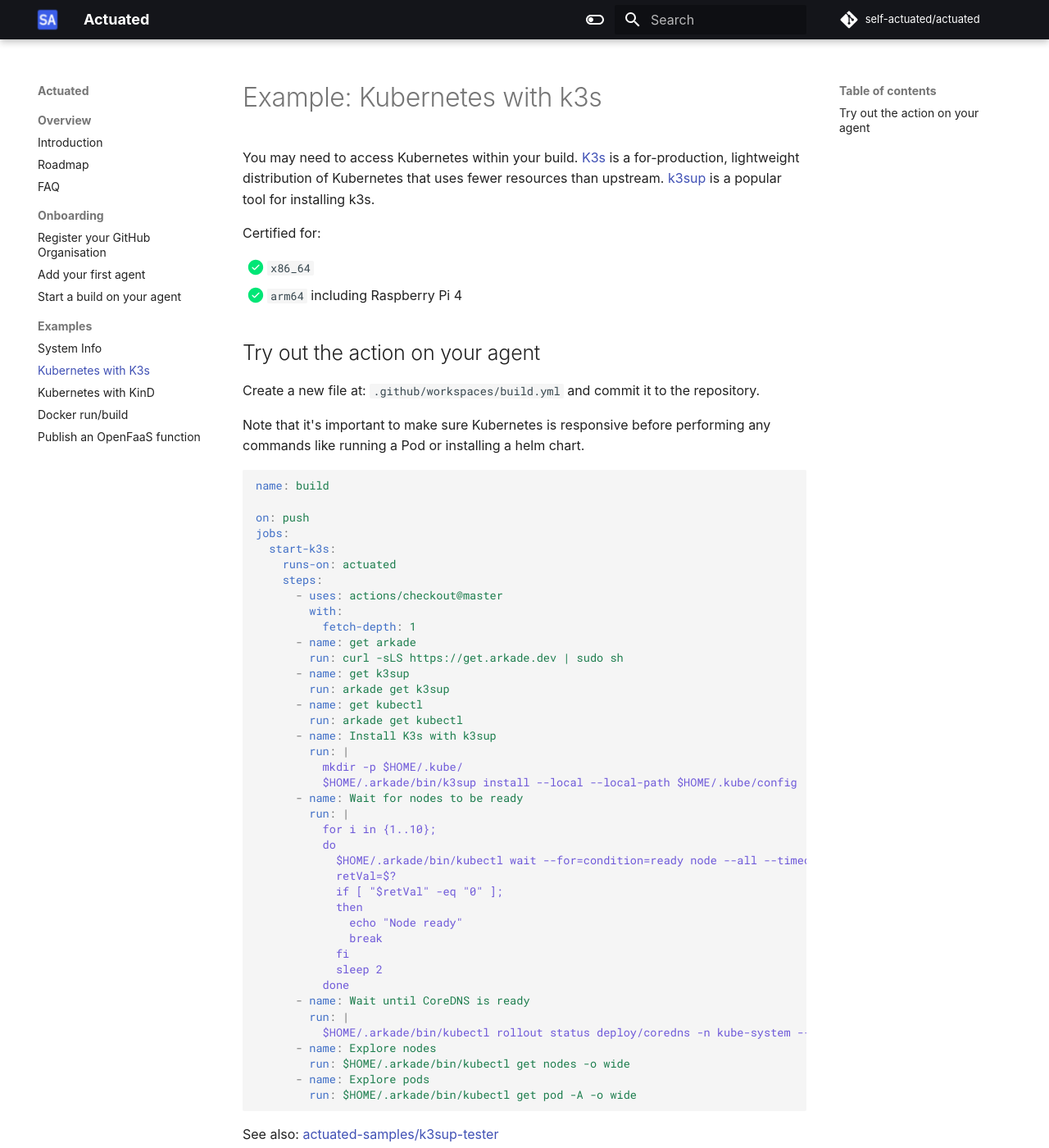
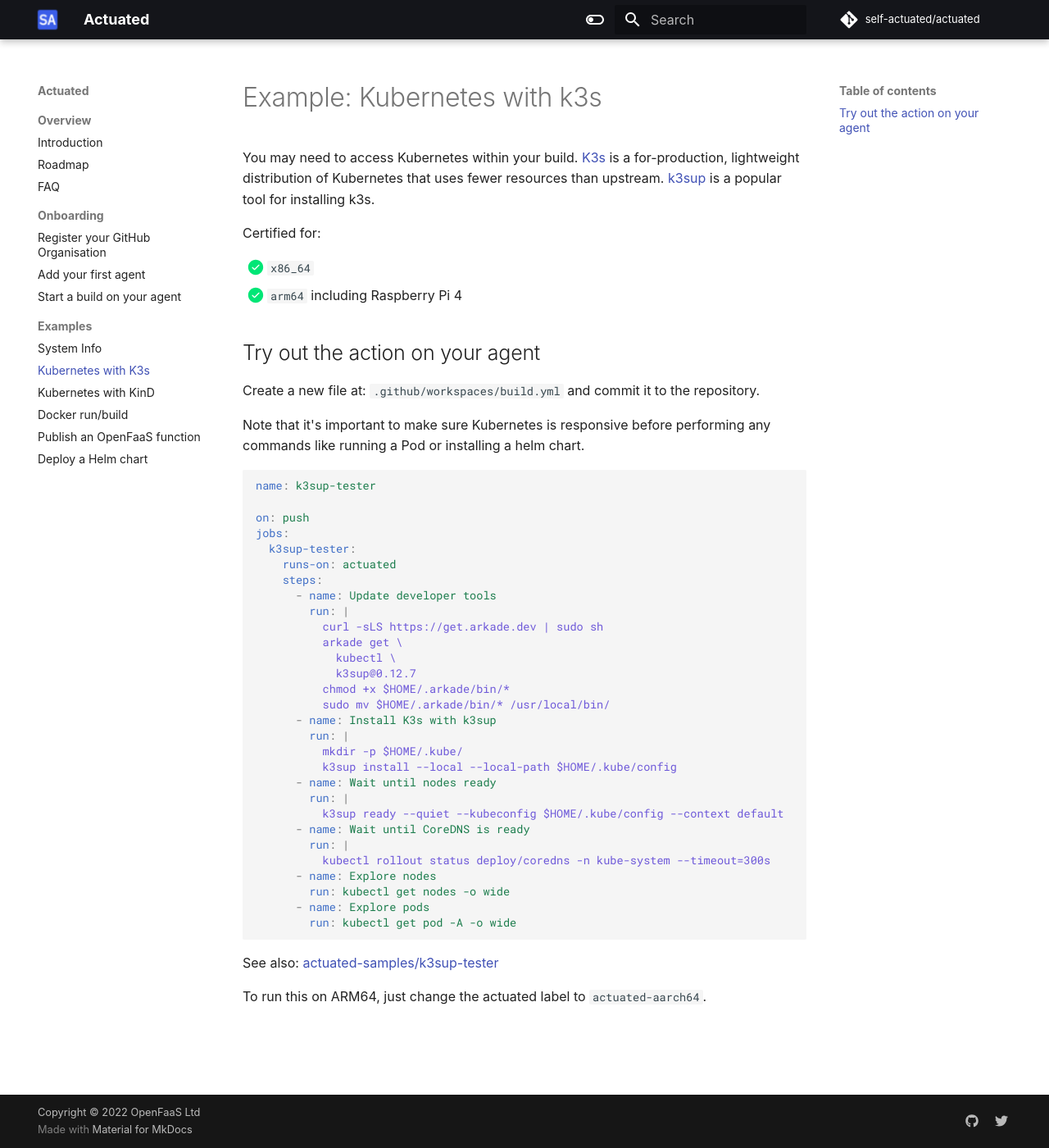
Before and after one commit to welteki/docs.actuated.dev, an MkDocs documentation site: the page built from docs/examples/k3s.md, in a window 1280 px wide and 1400 px high. Shown: the whole window at 82% size. Built offline with MkDocs 1.6.1 and Material for MkDocs 9.7.7, drawn with Linux system fonts in a browser that asks for light colours; some web fonts are replaced.

Commit message:
Update eaxmples to cover OpenFaaS and Helm
Signed-off-by: Alex Ellis (OpenFaaS Ltd) <alexellis2@gmail.com>

````diff
--- a/docs/examples/k3s.md
+++ b/docs/examples/k3s.md
@@ -14,46 +14,35 @@
 Note that it's important to make sure Kubernetes is responsive before performing any commands like running a Pod or installing a helm chart.
 
 ```yaml
-name: build
+name: k3sup-tester
 
 on: push
 jobs:
-  start-k3s:
+  k3sup-tester:
     runs-on: actuated
     steps:
-      - uses: actions/checkout@master
-        with:
-          fetch-depth: 1
-      - name: get arkade
-        run: curl -sLS https://get.arkade.dev | sudo sh
-      - name: get k3sup
-        run: arkade get k3sup
-      - name: get kubectl
-        run: arkade get kubectl
+      - name: Update developer tools
+        run: |
+          curl -sLS https://get.arkade.dev | sudo sh
+          arkade get \
+            kubectl \
+            k3sup@0.12.7
+          chmod +x $HOME/.arkade/bin/*
+          sudo mv $HOME/.arkade/bin/* /usr/local/bin/
       - name: Install K3s with k3sup
         run: |
           mkdir -p $HOME/.kube/
-          $HOME/.arkade/bin/k3sup install --local --local-path $HOME/.kube/config
-      - name: Wait for nodes to be ready
+          k3sup install --local --local-path $HOME/.kube/config
+      - name: Wait until nodes ready
         run: |
-          for i in {1..10};
-          do
-            $HOME/.arkade/bin/kubectl wait --for=condition=ready node --all --timeout=300s
-            retVal=$?
-            if [ "$retVal" -eq "0" ];
-            then
-              echo "Node ready"
-              break
-            fi
-            sleep 2
-          done
+          k3sup ready --quiet --kubeconfig $HOME/.kube/config --context default
       - name: Wait until CoreDNS is ready
         run: |
-          $HOME/.arkade/bin/kubectl rollout status deploy/coredns -n kube-system --timeout=300s
+          kubectl rollout status deploy/coredns -n kube-system --timeout=300s
       - name: Explore nodes
-        run: $HOME/.arkade/bin/kubectl get nodes -o wide
+        run: kubectl get nodes -o wide
       - name: Explore pods
-        run: $HOME/.arkade/bin/kubectl get pod -A -o wide
+        run: kubectl get pod -A -o wide
 ```
 
 See also: [actuated-samples/k3sup-tester](https://github.com/actuated-samples/k3sup-tester/blob/master/.github/workflows/build.yml)
--- a/mkdocs.yml
+++ b/mkdocs.yml
@@ -100,6 +100,7 @@
       - Kubernetes with KinD: examples/kind.md
       - Docker run/build: examples/docker.md
       - Publish an OpenFaaS function: examples/openfaas-publish.md
+      - Deploy a Helm chart: examples/openfaas-helm.md
 
 # extra:
 #   analytics:
````
Also changed, not shown: docs/examples/kind.md (+1 -15 lines), docs/examples/openfaas-helm.md (added, +108 -0 lines), docs/examples/openfaas-publish.md (+1 -1 lines).
